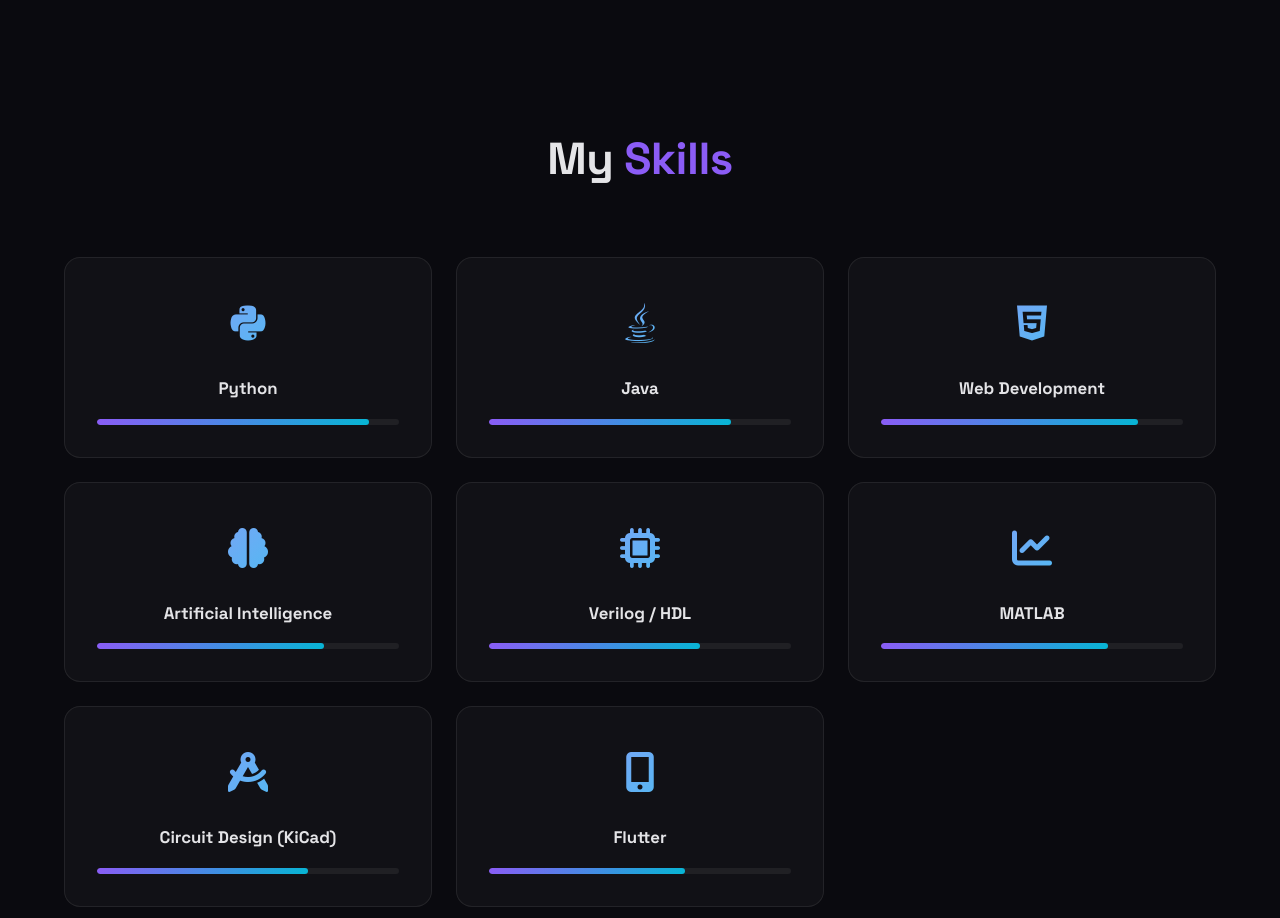
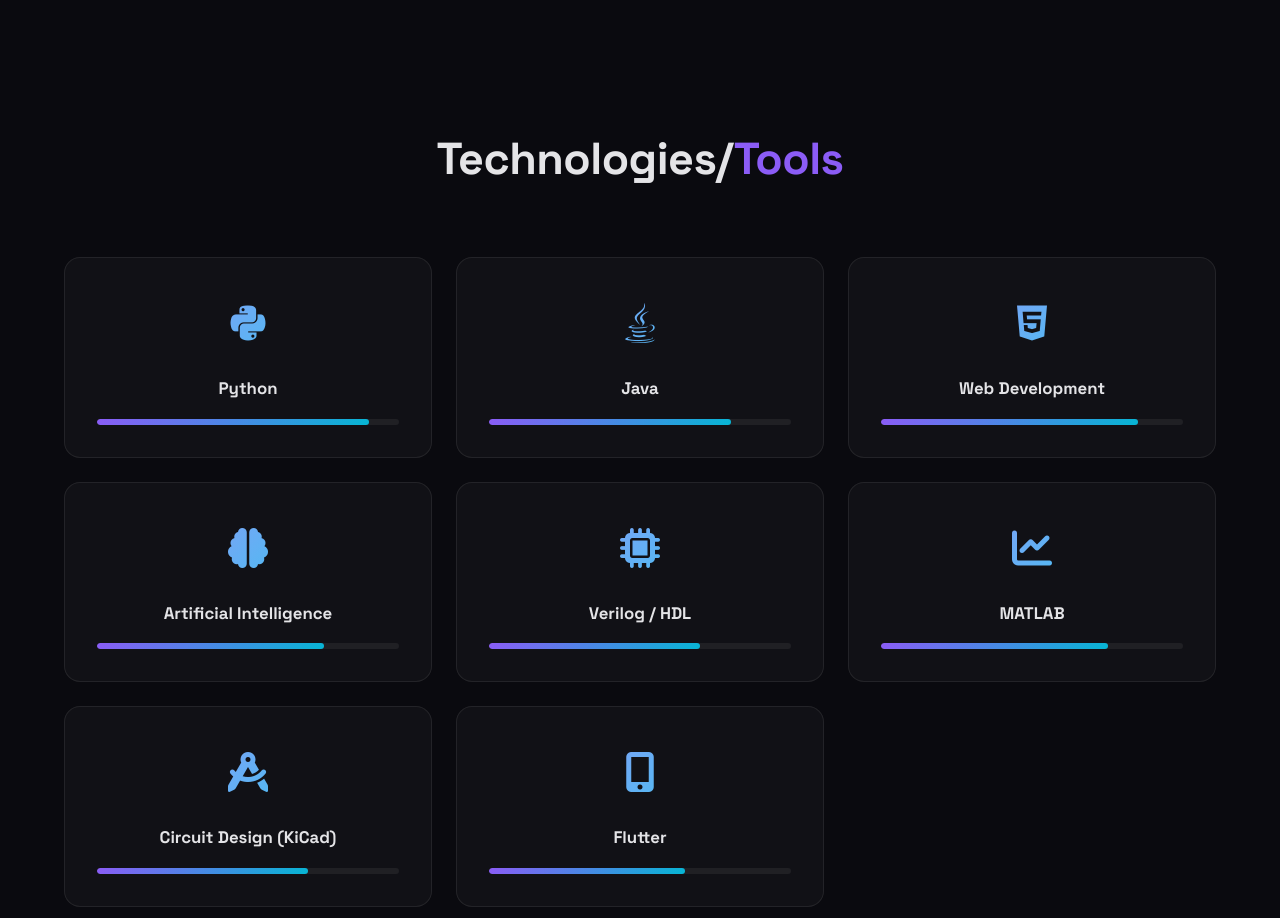
Before and after one commit to Davish-code/portfolio, a plain HTML site: page index.html in a window 1280 px wide. Shown: the part 1500-2418 px from the top of the page. Drawn offline with Linux system fonts and the light colour scheme.

Commit message:
Update skills section title to "Technologies/Tools"

```diff
--- a/index.html
+++ b/index.html
@@ -107,7 +107,7 @@
     <!-- Skills Section -->
     <section id="skills" class="section">
         <div class="container">
-            <h2 class="section-title anim-fade-up">My <span class="accent">Skills</span></h2>
+            <h2 class="section-title anim-fade-up">Technologies/<span class="accent">Tools</span></h2>
             <div class="skills-grid">
                 <div class="skill-card anim-fade-up">
                     <div class="skill-icon"><i class="fab fa-python"></i></div>
```
